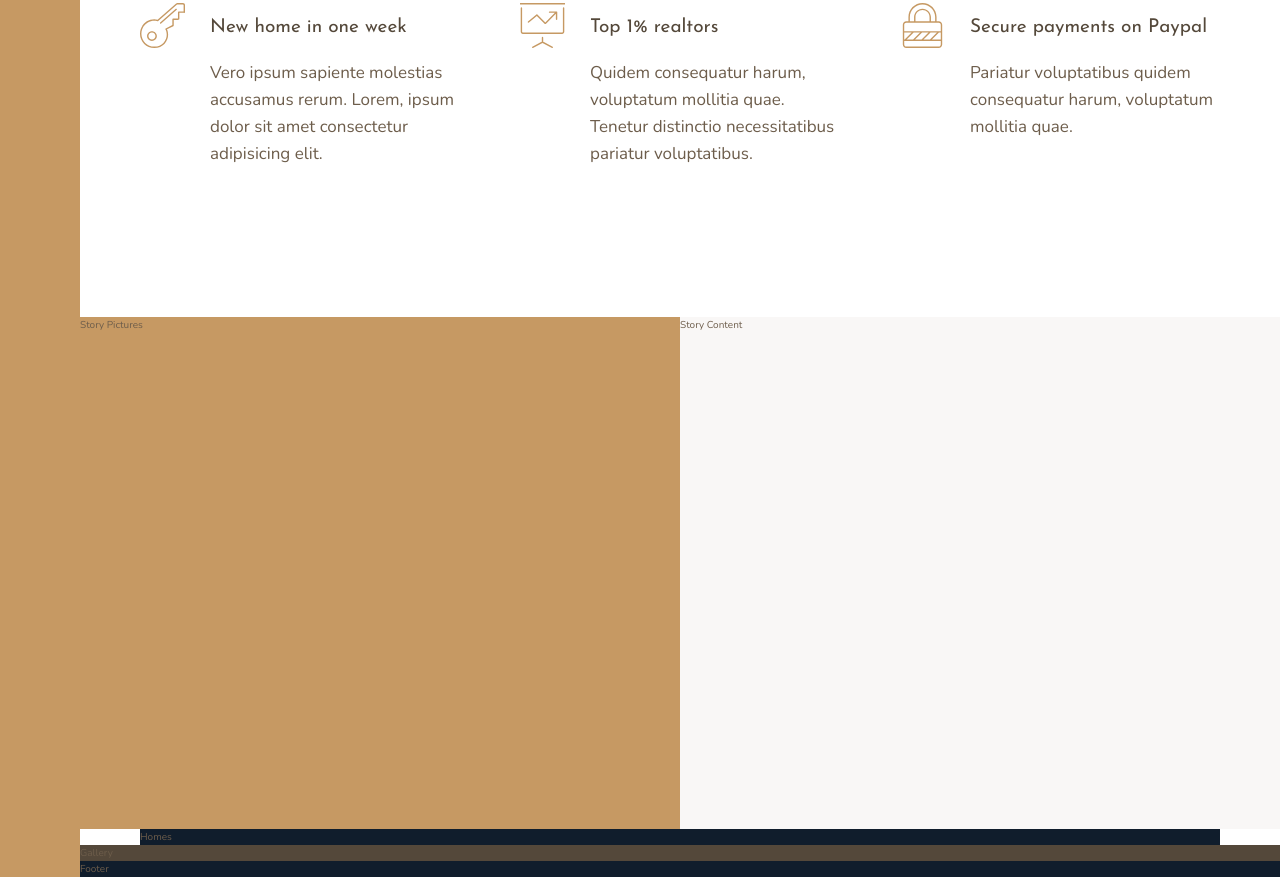
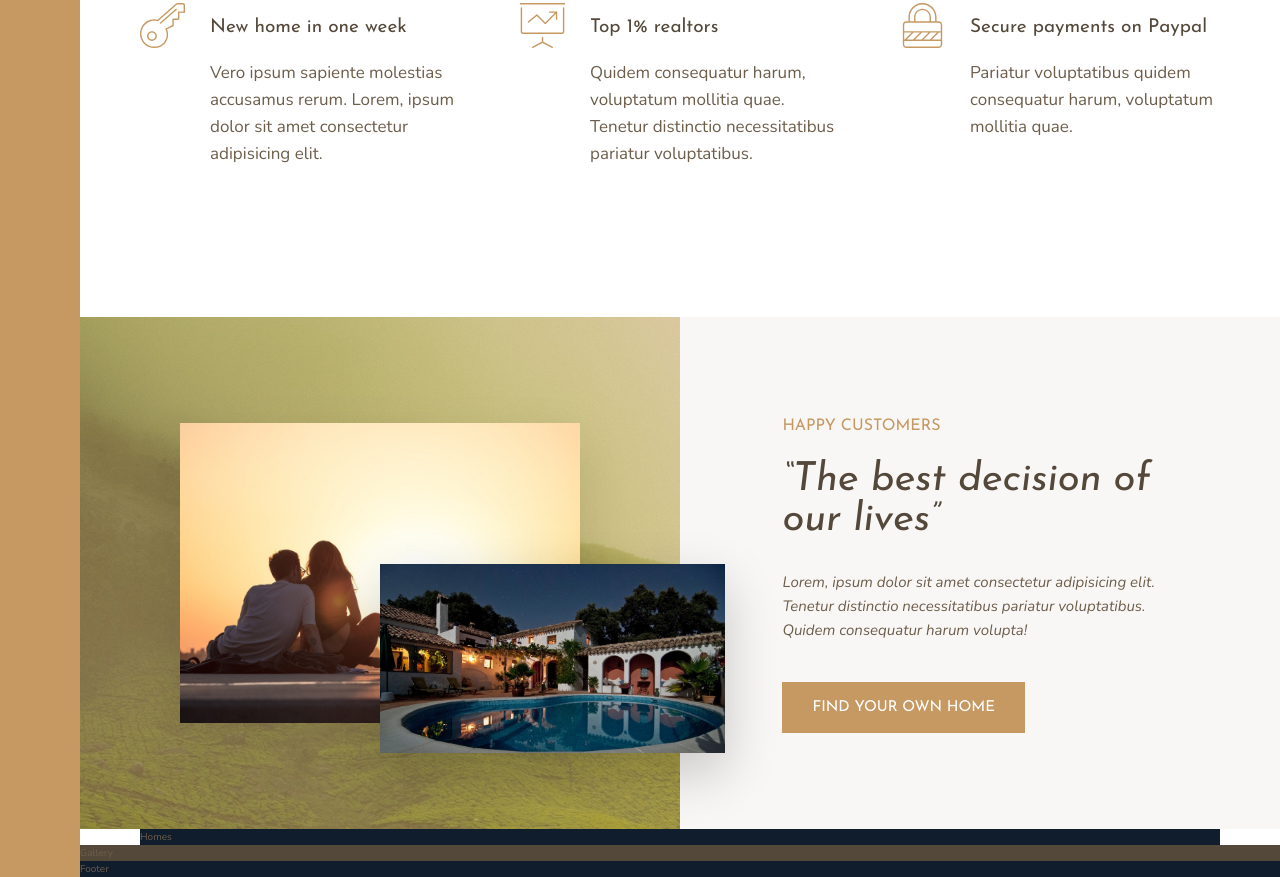
Before and after one commit to btaylor13/nexter-project, a website: page index.html in a window 1280 px wide. Shown: the part 991-1868 px from the top of the page. Drawn offline with nearby package versions, Linux system fonts and the light colour scheme.

Commit message:
completed markup and styling for the story section

```diff
--- a/index.html
+++ b/index.html
@@ -87,8 +87,26 @@
         </p>
       </div>
     </section>
-    <div class="story__pictures">Story Pictures</div>
-    <div class="story__content">Story Content</div>
+    <div class="story__pictures">
+      <img
+        src="img/story-1.jpeg"
+        alt="couple with new house"
+        class="story__img--1"
+      />
+      <img src="img/story-2.jpeg" alt="new house" class="story__img--2" />
+    </div>
+    <div class="story__content">
+      <h3 class="heading-3 mb-sm">Happy Customers</h3>
+      <h2 class="heading-2 heading-2--dark mb-md">
+        &ldquo;The best decision of our lives&rdquo;
+      </h2>
+      <p class="story__text">
+        Lorem, ipsum dolor sit amet consectetur adipisicing elit. Tenetur
+        distinctio necessitatibus pariatur voluptatibus. Quidem consequatur
+        harum volupta!
+      </p>
+      <button class="btn">Find your own home</button>
+    </div>
 
     <div class="homes">Homes</div>
     <section class="gallery">Gallery</section>
--- a/sass/_story.scss
+++ b/sass/_story.scss
@@ -2,10 +2,45 @@
   &__pictures {
     background-color: $color-primary;
     grid-column: full-start / col-end 4;
+    background-image: linear-gradient(
+        rgba($color-primary, 0.5),
+        rgba($color-primary, 0.5)
+      ),
+      url(../img/back.jpg);
+    display: grid;
+    grid-template-columns: repeat(6, 1fr);
+    grid-template-rows: repeat(6, 1fr);
+    align-items: center;
   }
 
+  &__img--1 {
+    width: 100%;
+    grid-row: 2 / 6;
+    grid-column: 2 / 6;
+    box-shadow: 0 2rem 5rem rgba(#000, 0.1);
+  }
+
+  &__img--2 {
+    width: 115%;
+    z-index: 5;
+    grid-row: 4 / 6;
+    grid-column: 4 / 7;
+    box-shadow: 0 2rem 5rem rgba(#000, 0.2);
+  }
   &__content {
     background-color: $color-grey-light-1;
     grid-column: col-start 5 / full-end;
+
+    padding: 6rem 8vw;
+
+    display: grid;
+    align-content: center;
+    justify-items: start;
+  }
+
+  &__text {
+    font-size: 1.5rem;
+    font-style: italic;
+    margin-bottom: 4rem;
   }
 }
--- a/sass/_typography.scss
+++ b/sass/_typography.scss
@@ -9,10 +9,23 @@
 
 .heading-2 {
   @extend %heading;
+  font-size: 4rem;
+  font-style: italic;
+  line-height: 1;
+
+  &--light {
+    color: $color-grey-light-1;
+  }
+  &--dark {
+    color: $color-grey-dark-1;
+  }
 }
 
 .heading-3 {
   @extend %heading;
+  font-size: 1.6rem;
+  color: $color-primary;
+  text-transform: uppercase;
 }
 
 .heading-4 {
@@ -26,3 +39,36 @@
     color: $color-grey-dark-1;
   }
 }
+
+.btn {
+  background-color: $color-primary;
+  color: #fff;
+  border: none;
+  border-radius: 0;
+  font-family: $font-display;
+  font-size: 1.5rem;
+  text-transform: uppercase;
+  padding: 1.8rem 3rem;
+  cursor: pointer;
+  transition: all 0.2s;
+
+  &:hover {
+    background-color: $color-primary-dark;
+  }
+}
+
+.mb-sm {
+  margin-bottom: 2rem;
+}
+
+.mb-md {
+  margin-bottom: 3rem;
+}
+
+.mb-lg {
+  margin-bottom: 4rem;
+}
+
+.mb-xl {
+  margin-bottom: 8rem;
+}
```
Also changed, not shown: css/style.comp.css.
